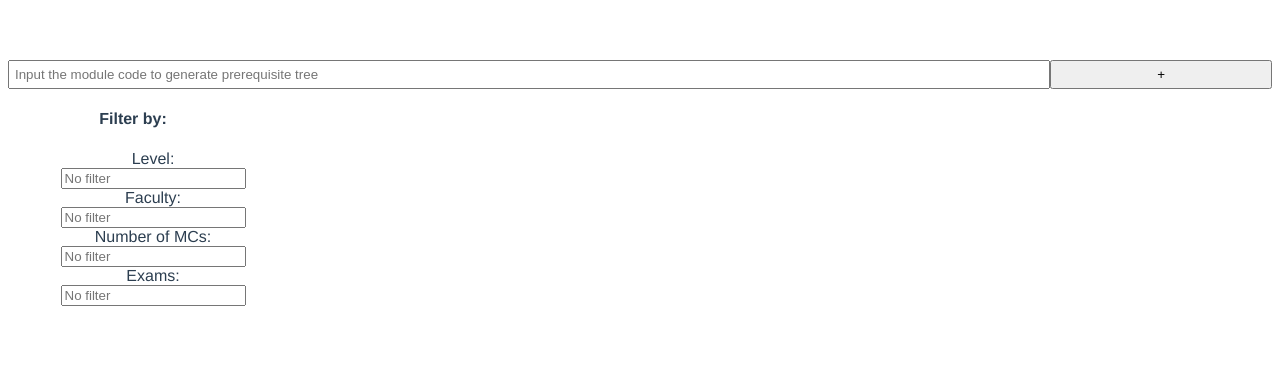
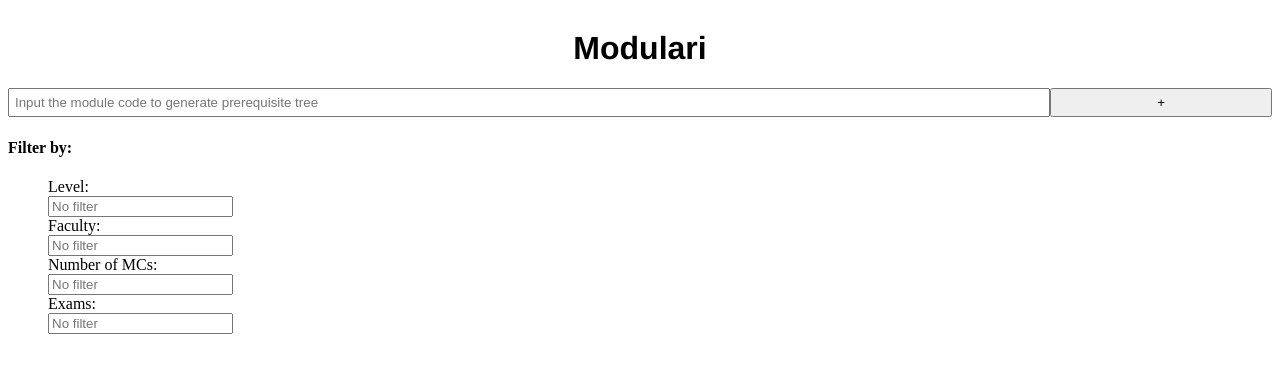
Before and after one commit to yuheem/Modulari, a Vue app in the folder modulari/: page / in a window 1280 px wide. Shown: the top 372 px of the page. Built offline with nearby package versions, Linux system fonts and the light colour scheme.

Commit message:
added header

```diff
--- a/modulari/src/App.vue
+++ b/modulari/src/App.vue
@@ -1,5 +1,6 @@
 <template>
   <div id="app">
+    <Header />
     <AddModules v-on:add-module="generateTree" />
     <Sidebar />
   </div>
@@ -8,12 +9,14 @@
 <script>
 import AddModules from "./components/AddModules";
 import Sidebar from "./components/Sidebar";
+import Header from "./components/layout/Header";
 
 export default {
   name: "App",
   components: {
     AddModules,
-    Sidebar
+    Sidebar,
+    Header
   },
   data() {
     return {
@@ -31,12 +34,4 @@
 </script>
 
 <style>
-#app {
-  font-family: Avenir, Helvetica, Arial, sans-serif;
-  -webkit-font-smoothing: antialiased;
-  -moz-osx-font-smoothing: grayscale;
-  text-align: center;
-  color: #2c3e50;
-  margin-top: 60px;
-}
 </style>
--- /dev/null
+++ b/modulari/src/components/layout/Header.vue
@@ -0,0 +1,20 @@
+<template>
+  <div>
+    <h1>Modulari</h1>
+  </div>
+</template>
+
+<script>
+export default {
+  name: "Header"
+};
+</script>
+
+<style scoped>
+h1 {
+  font-family: Avenir, Helvetica, Arial, sans-serif;
+  text-align: center;
+  color: black;
+  margin-top: 30px;
+}
+</style>
```
